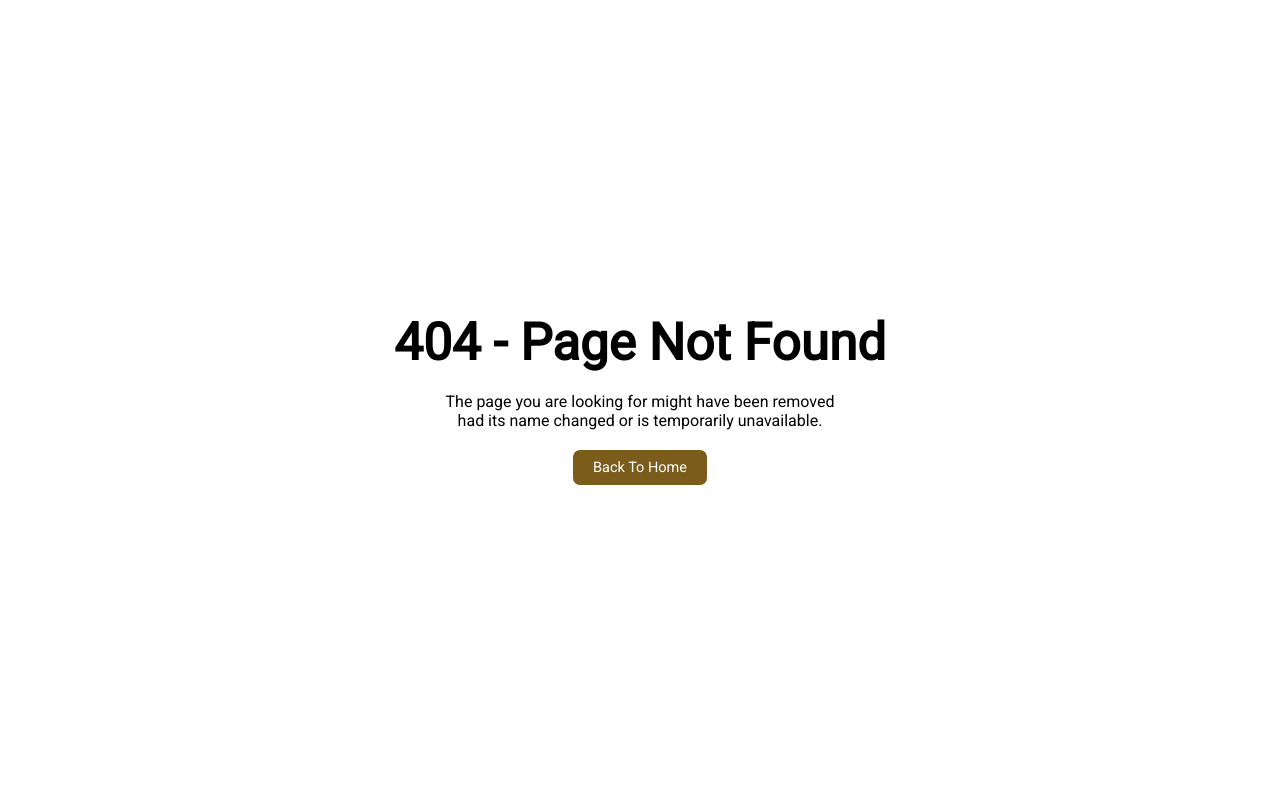
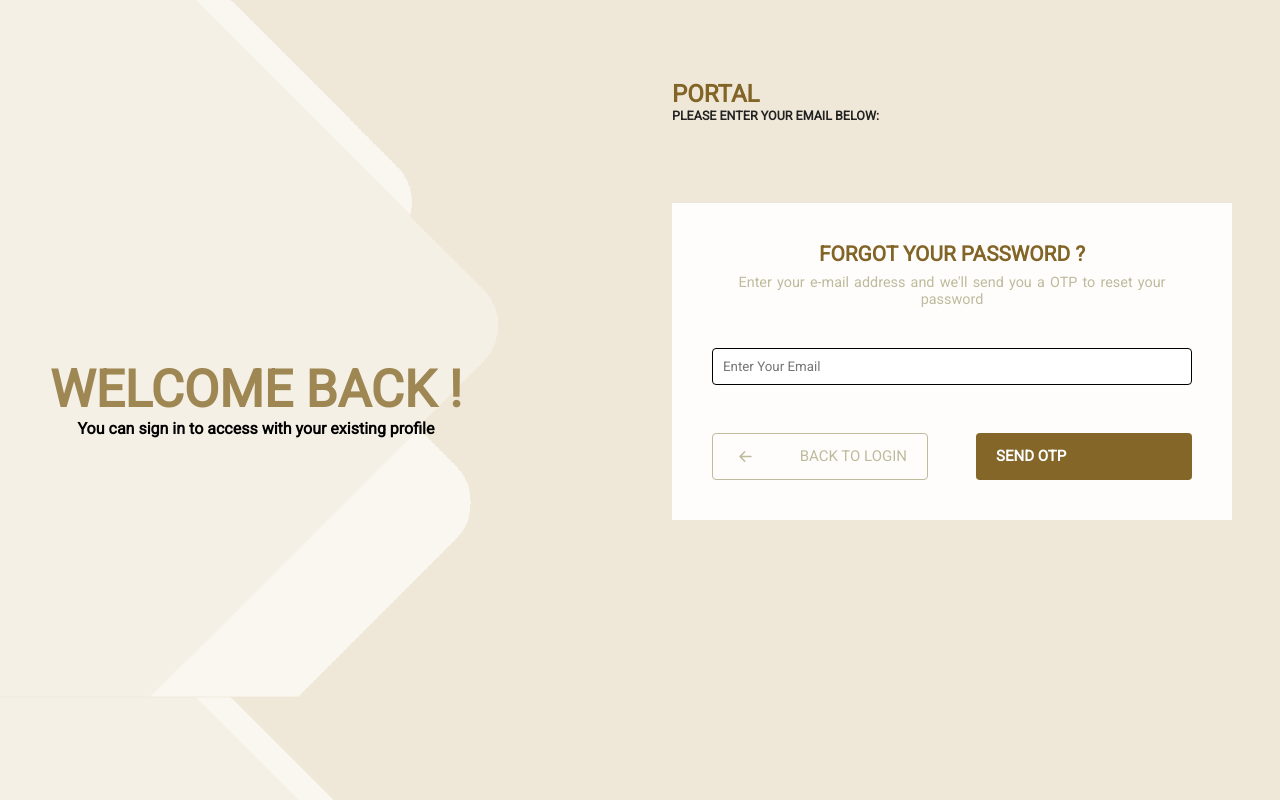
Before and after one commit to Arti610/estimation, a React (Create React App) app: page /forget_password in a window 1280 px wide. Before the commit this address had no page. Built offline with nearby package versions, Linux system fonts and the light colour scheme.

Commit message:
forget password - UI+API integrate

```diff
--- /dev/null
+++ b/src/Common_Components/Login/ForgetPassword.jsx
@@ -0,0 +1,118 @@
+import React, { useState } from 'react'
+import './Login.css'
+import { useNavigate } from "react-router-dom";
+import { BsArrowLeftShort } from 'react-icons/bs'
+import CommonLoading from "../../Components/Loader/CommonLoading"
+import api from '../../Config/Apis';
+
+const ForgetPassword = () => {
+
+    const navigate = useNavigate();
+    const [useremail, setUserEmail] = useState("")
+    const [msg, setmsg] = useState(null)
+    const [isLoading, setIsLoading] = useState(false)
+    const [isOtpVisibility, setIsOtpVisibility] = useState(false)
+    const [isOtpMessage, setIsOtpMessage] = useState(null)
+
+    const handleForgetPassword = async (e) => {
+        e.preventDefault()
+        if (useremail) {
+            localStorage.setItem('user.email', useremail)
+            setmsg('')
+            setIsLoading(true)
+            try {
+                const response = await api.post(`generate_otp`, { email: useremail },
+                    {
+                        headers: {
+                            "Content-Type": "application/json"
+                        }
+                    })
+
+                if (response.status === 200) {
+
+                    setIsLoading(false)
+                    setIsOtpVisibility(true)
+                    setIsOtpMessage('OTP send successfully, check your email and verify OTP !')
+                    setTimeout(() => {
+                        navigate('/forget_password/verify_otp')
+                    }, 4000);
+                }
+
+            }
+
+            catch (e) {
+                if (e.response.status === 400) {
+                    setIsLoading(false)
+                    setmsg(e.response.data.Message)
+                }
+                else {
+                    setmsg('something went wrong')
+                }
+            }
+
+        } else {
+            setmsg('please enter your email')
+        }
+    }
+
+
+    return (
+        <section className="login-section login-page">
+
+            <div className="login-left-container">
+                <h1>WELCOME BACK !</h1>
+                <p>You can sign in to access with your existing profile</p>
+            </div>
+            <div className="login-right-container">
+                <div className="login-module-container">
+
+                    <div className="login-portal-container">
+                        <h2 style={{ color: "#826426" }}>PORTAL</h2>
+                        <p style={{ color: "#222222", fontSize: "12.5px", fontWeight: "bold" }}>PLEASE ENTER YOUR EMAIL BELOW:</p>
+                    </div>
+                    <div className="container">
+                            <h1 className="login-header" style={{ fontSize: "1.3rem" }}>Forgot Your Password ?</h1>
+                            <p style={{
+                                color: "#bebb9c",
+                                fontWeight: "300",
+                                fontSize: "0.9rem",
+                                textAlign: "center",
+                                marginTop: "0.5rem",
+                                lineSpacing: "0.5rem",
+                                wordSpacing: "0.1rem"
+                            }}>Enter your e-mail address and we'll send you a OTP to reset your password</p>
+
+                            <form className="login-form" >
+                                <div style={{ marginBlock: "2.5rem" }}>
+                                    <input
+                                        value={useremail}
+                                        name="useremail"
+                                        onChange={(e) => { setUserEmail(e.target.value) }}
+                                        className="input-field"
+                                        id="username"
+                                        type="text"
+                                        placeholder="Enter Your Email"
+                                        required
+                                    />
+                                    <p style={{ color: "red", fontWeight: "bold", fontSize: "0.9rem", marginTop: "0.5rem", lineSpacing: "0.5rem", wordSpacing: "0.1rem" }}>{msg ? msg : null}</p>
+                                </div>
+                                {isLoading ? <CommonLoading /> : null}
+                                <div style={{ display: "flex", justifyContent: "space-between", marginTop: "1rem" }}>
+                                    <button className="login-button" style={{ display: "flex", alignItems: "center", width: "45%", backgroundColor: "transparent", border: "1px solid #bebb9e", color: "#bebb9c", marginTop: '8px', fontWeight: "400", }} onClick={() => navigate('/')}>
+                                        <BsArrowLeftShort style={{ fontSize: "25px" }} />&nbsp;&nbsp;<span>Back to Login</span>
+                                    </button>
+                                    <button className="login-button" style={{ width: "45%", marginTop: '8px' }} onClick={handleForgetPassword}>
+                                        Send OTP
+                                    </button>
+                                </div>
+                            </form>
+
+                        </div>
+
+            </div>
+            </div>
+        </section>
+    )
+}
+
+export default ForgetPassword
--- a/src/Common_Components/Login/Login.css
+++ b/src/Common_Components/Login/Login.css
@@ -108,25 +108,16 @@
     background-color: #efe8d8;
   }
 
-
-  .warning-message {
-    position: absolute;
-    top: 2rem;
-    right: 2rem;
-    width: 250px;
-    color: #ffffff;
-    border: 1px solid #dc8585;
-    padding: 20px;
-    background: #f6653c;
-    border-radius: 10px;
-    border-left: 10px solid #881511;
-    font-weight: bold;
-    box-shadow: 1px 1px 6px #ffffff;
-    z-index: 200;
-  }
-
-  #OTPname::-webkit-outer-spin-button,
-  #OTPname::-webkit-inner-spin-button {
-    -webkit-appearance: none;
-    margin: 0;
-  }
+  .login-button {
+    background-color: #836628;
+    color: #fff;
+    text-align: center;
+    padding: 10px 20px;
+    border: none;
+    border-radius: 4px;
+    cursor: pointer;
+    width: 100%;
+    font-weight: bolder;
+    font-size: 15px;
+    text-transform: uppercase;
+}
--- a/src/Common_Components/Login/Login.jsx
+++ b/src/Common_Components/Login/Login.jsx
@@ -63,6 +63,7 @@ const Login = (props) => {
           <h1>WELCOME BACK !</h1>
           <p>You can sign in to access with your existing profile</p>
         </div>
+
         <div className="login-right-container">
           <div className="login-module-container">
 
@@ -114,6 +115,7 @@ const Login = (props) => {
                 </div>
                 <button className="login-button" type="submit">Login </button>
               </form>
+              <div style={{marginTop : "0.5rem,", display:"flex", justifyContent:"space-between", flexWrap:"wrap", gap:"10px"}}><a href="/forget_password" style={{color: "rgb(190, 187, 158)", fontSize : "0.95rem"}}> Forget Password ?</a><a href="/register" style={{color: "rgb(131, 102, 40)", fontSize:"0.95rem", fontWeight:"bold"}}>Create <span style={{textTransform:"lowercase"}}>an account</span></a></div>
             </div>
           </div>
         </div>
--- a/src/Routing.jsx
+++ b/src/Routing.jsx
@@ -21,11 +21,13 @@ import Inquiry from "./Common_Components/Inquiry/Inquiry";
 import Estimation from "./Common_Components/Estimation/Estimation";
 import EstimationDetails from './Common_Components/Estimation/EstimationDetails'
 import ProfileContainer from "./Common_Components/User/ProfileContainer";
+import ForgetPassword from "./Common_Components/Login/ForgetPassword";
 const Routing = () => {
   return (
     <BrowserRouter>
       <Routes>
         <Route path="/" element={<Login />} />
+        <Route path="/forget_password" element={<ForgetPassword />} />
         <Route path="/dashboard" element={<Sidebar />}>
           <Route index element={<Dashboard />} />
           <Route path="/dashboard/edit-profile/:id" element={<ProfileContainer />} />
```
